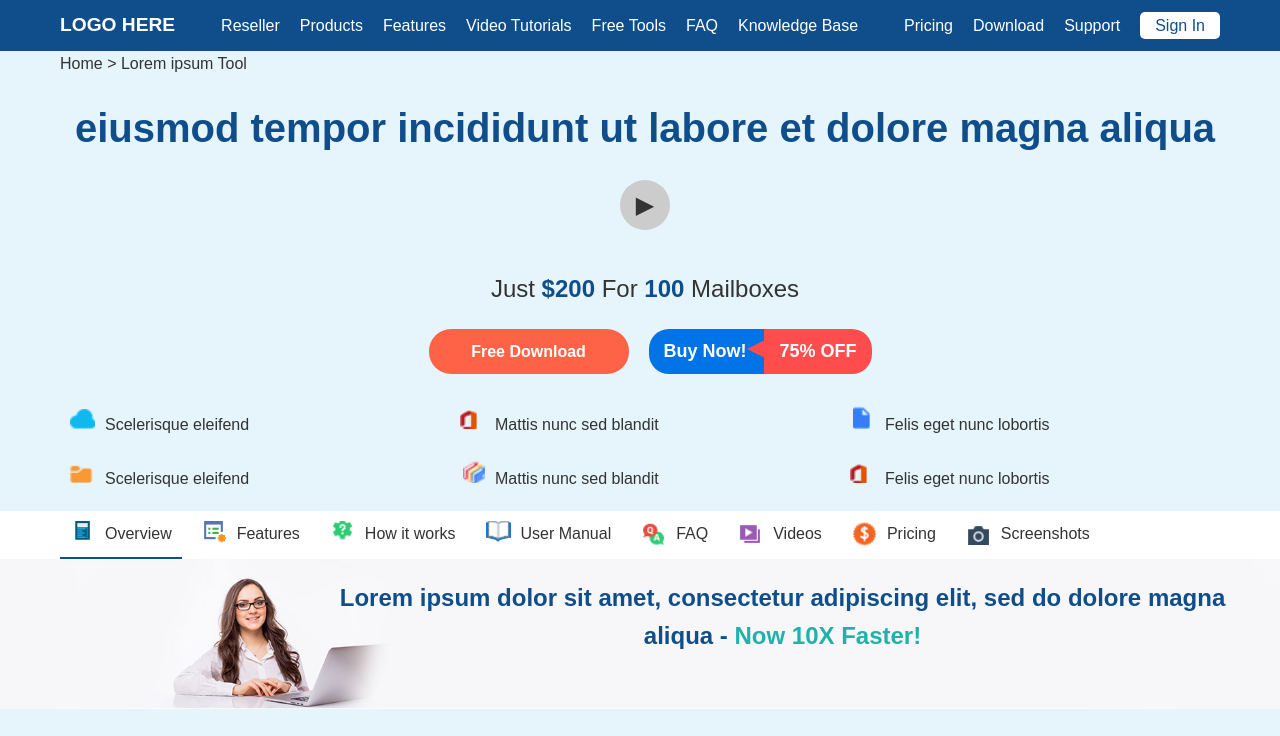
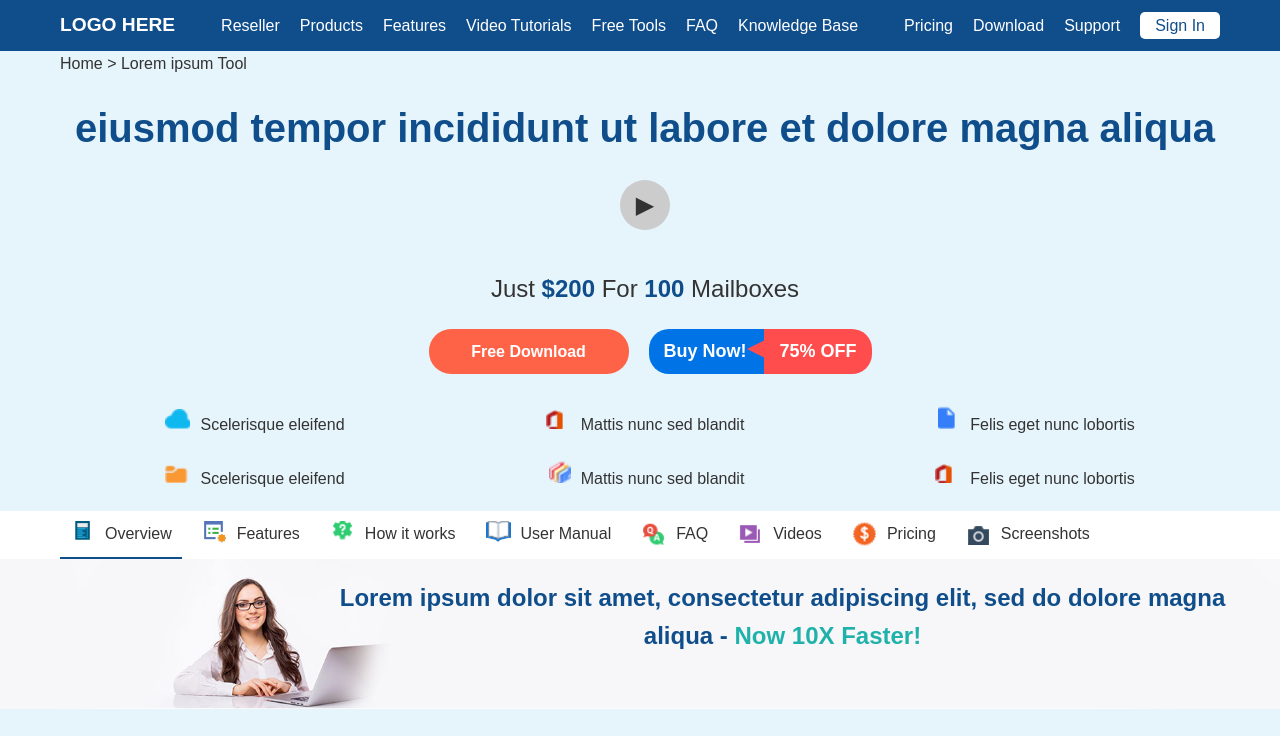
Before and after one commit to naveen42266/html_css_task, a plain HTML site: page index.html in a window 1280 px wide. Shown: the top 736 px of the page. Drawn offline with Linux system fonts and the light colour scheme.

Commit message:
fourth commit

```diff
--- a/css/style.css
+++ b/css/style.css
@@ -126,10 +126,10 @@ h1 {
 }
 
 .feature-item {
-    text-align: start;
+    text-align: center;
     display: flex;
     flex-direction: row;
-    justify-content: start;
+    justify-content: center;
 }
 
 .feature-icon {
```
Also changed, not shown: index.html (+0 -15 lines).
